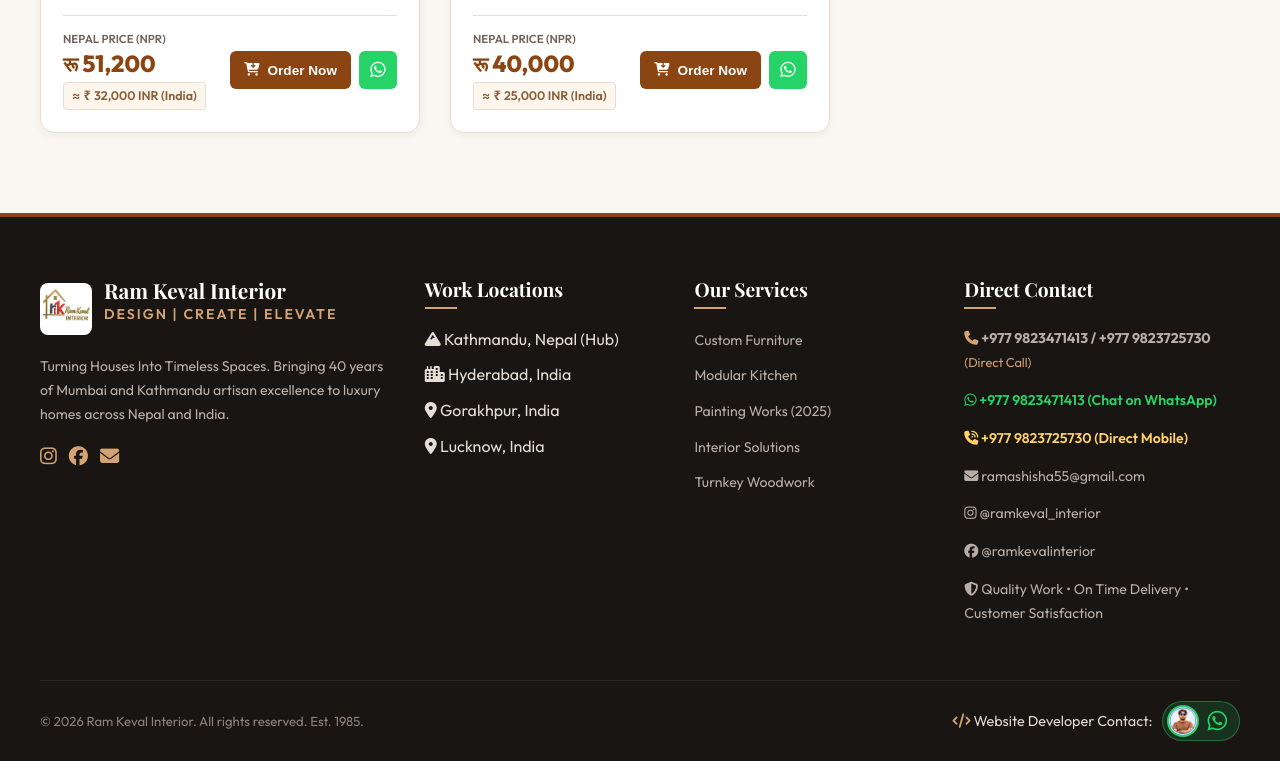
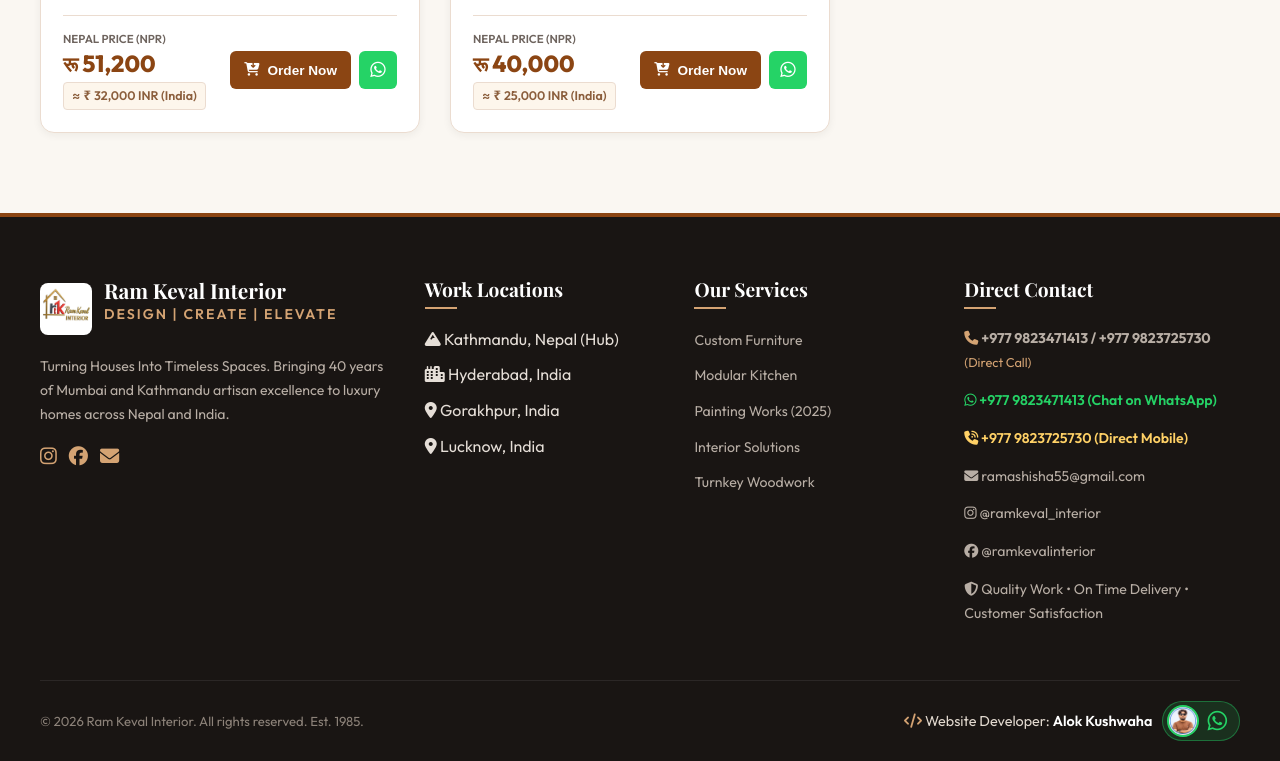
Before and after one commit to AlokKumarKushwaha/ram-keval-interior, a website: page index.html in a window 1280 px wide. Shown: the part 5096-5857 px from the top of the page. Drawn offline with nearby package versions, Linux system fonts and the light colour scheme; no server answers; a web font is replaced by a local one.

Commit message:
Update footer credit to Website Developer: Alok Kushwaha with photo and WhatsApp

```diff
--- a/index.html
+++ b/index.html
@@ -792,7 +792,7 @@
             <div class="footer-bottom">
                 <div>&copy; 2026 Ram Keval Interior. All rights reserved. Est. 1985.</div>
                 <div style="font-size: 0.9rem; color: #e2d9cf; display: inline-flex; align-items: center; gap: 10px; flex-wrap: wrap;">
-                    <span><i class="fa-solid fa-code" style="color: #d4a373;"></i> Website Developer Contact:</span>
+                    <span><i class="fa-solid fa-code" style="color: #d4a373;"></i> Website Developer: <strong style="color: #fff; font-weight: 600;">Alok Kushwaha</strong></span>
                     <a href="https://wa.me/918423406830?text=Hello%20Alok,%20I%20saw%20the%20Ram%20Keval%20Interior%20website%20and%20want%20to%20connect%20for%20website%20development." target="_blank" title="Chat with Website Developer on WhatsApp" style="display: inline-flex; align-items: center; gap: 8px; background: rgba(37, 211, 102, 0.14); padding: 3px 12px 3px 4px; border-radius: 30px; border: 1px solid rgba(37, 211, 102, 0.4); text-decoration: none; transition: all 0.2s ease;">
                         <img src="images/developer.jpg" alt="Alok Kushwaha - Website Developer" style="width: 32px; height: 32px; border-radius: 50%; object-fit: cover; border: 2px solid #25d366; display: block;">
                         <i class="fa-brands fa-whatsapp" style="color: #25d366; font-size: 1.4rem;"></i>
```
